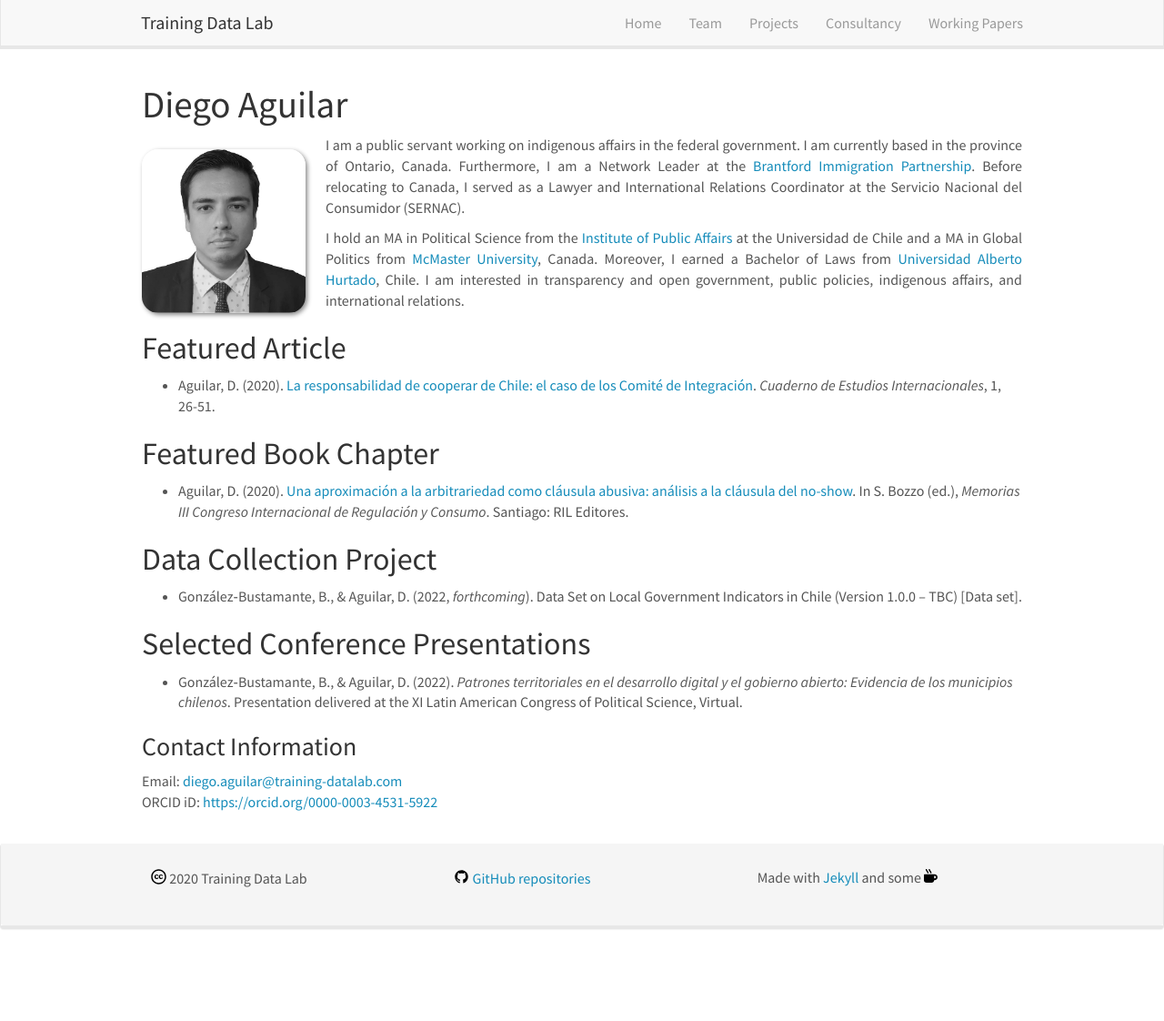
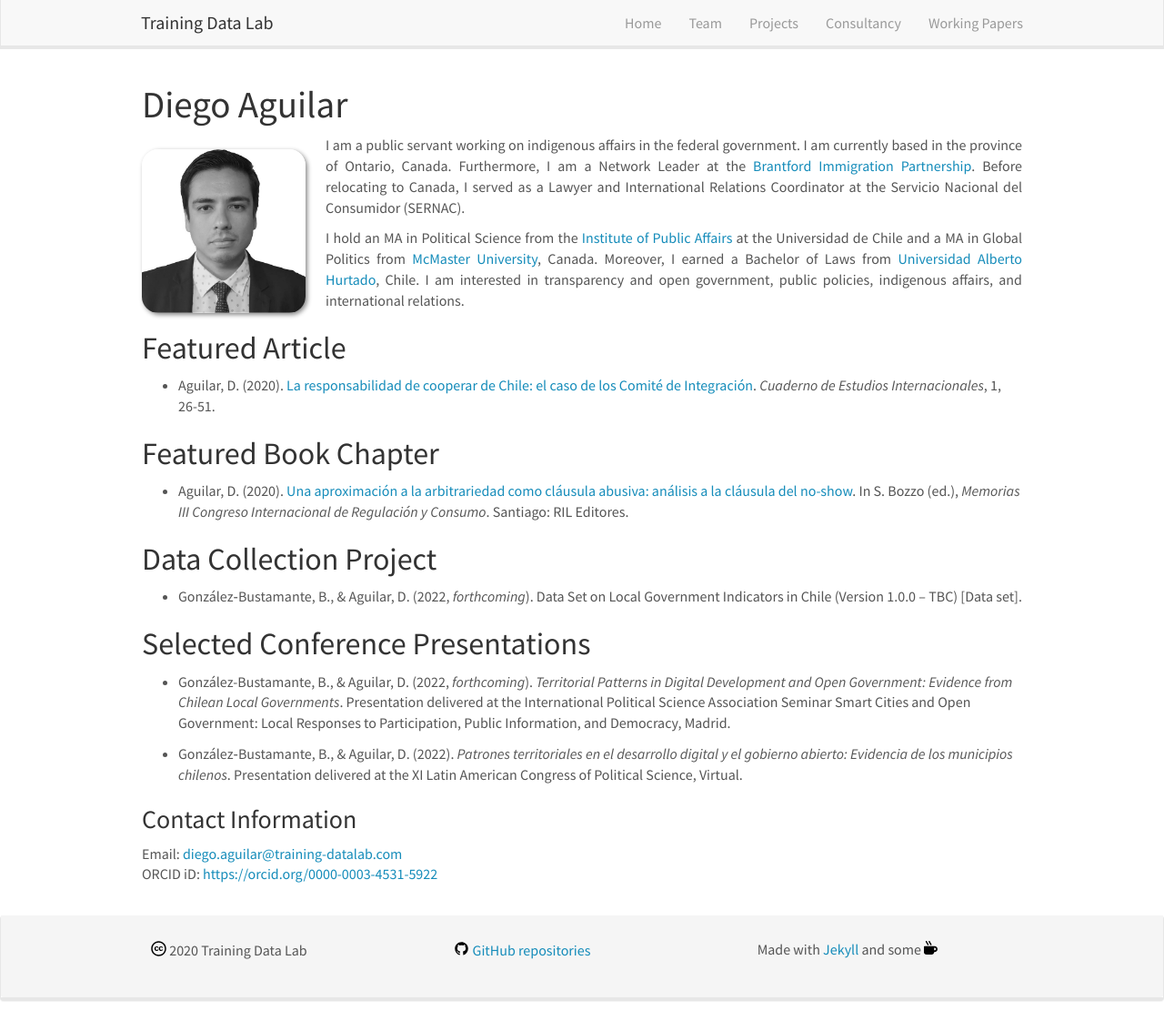
Before and after one commit to training-datalab/old-training-datalab.com, a Jekyll site: the page built from _pages/daguilar.md, in a window 1280 px wide and 1122 px high. Shown: the whole window at 91% size. Built offline with Jekyll 4.4.1, drawn with Linux system fonts in a browser that asks for light colours; nearby versions of some CDN libraries.

Commit message:
Update daguilar.md

```diff
--- a/_pages/daguilar.md
+++ b/_pages/daguilar.md
@@ -28,6 +28,8 @@ permalink: /team/daguilar/
 
 ## Selected Conference Presentations
 
+ * González-Bustamante, B., & Aguilar, D. (2022, *forthcoming*). *Territorial Patterns in Digital Development and Open Government: Evidence from Chilean Local Governments*. Presentation delivered at the International Political Science Association Seminar Smart Cities and Open Government: Local Responses to Participation, Public Information, and Democracy, Madrid.
+
 * González‑Bustamante, B., & Aguilar, D. (2022). *Patrones territoriales en el desarrollo digital y el gobierno abierto: Evidencia de los municipios chilenos*. Presentation delivered at the XI Latin American Congress of Political Science, Virtual.
 
 ### Contact Information
```
